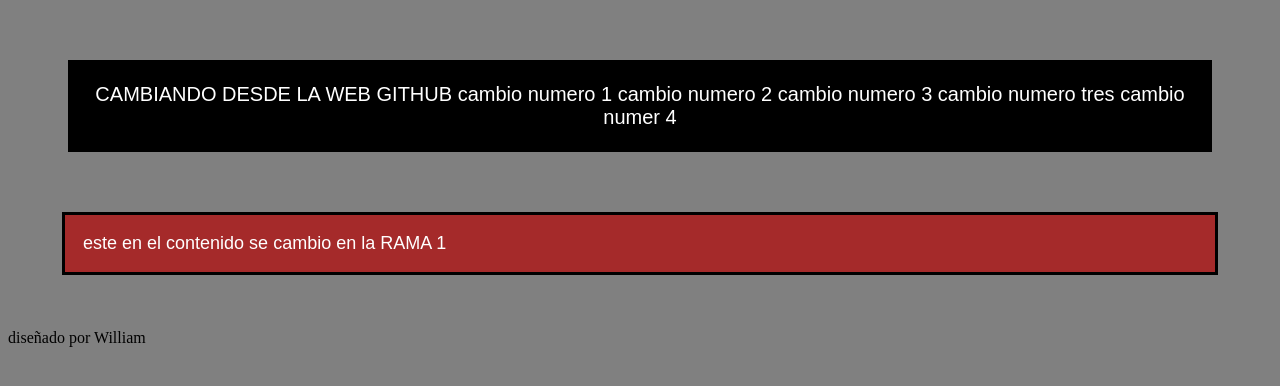
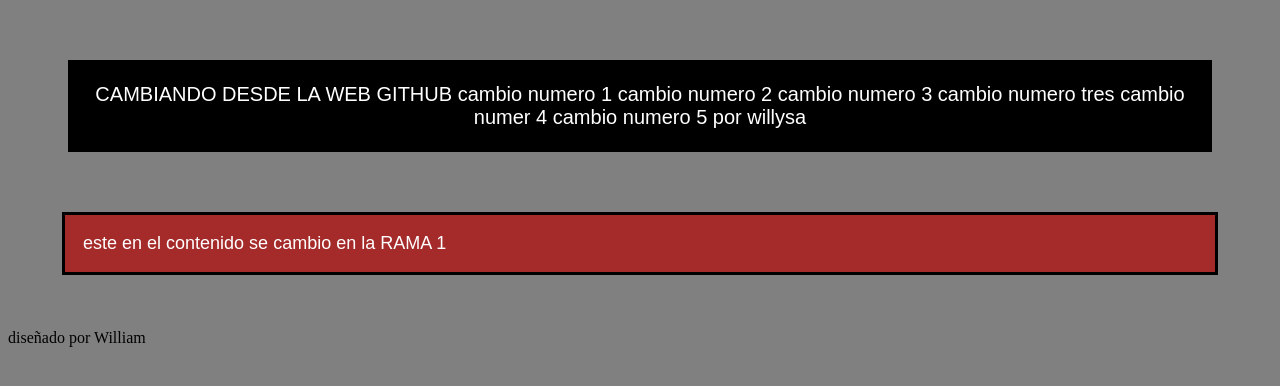
Before and after one commit to ClossWill/myTest, a plain HTML site: page index.html in a window 1280 px wide. Drawn offline with Linux system fonts and the light colour scheme.

Commit message:
agrege el cambio 5

```diff
--- a/index.html
+++ b/index.html
@@ -18,11 +18,11 @@
 
         cambio numero 3
 
-
-
         cambio numero tres
 
         cambio numer 4
+
+        cambio numero 5 por willysa
 
     </div>
 
```
